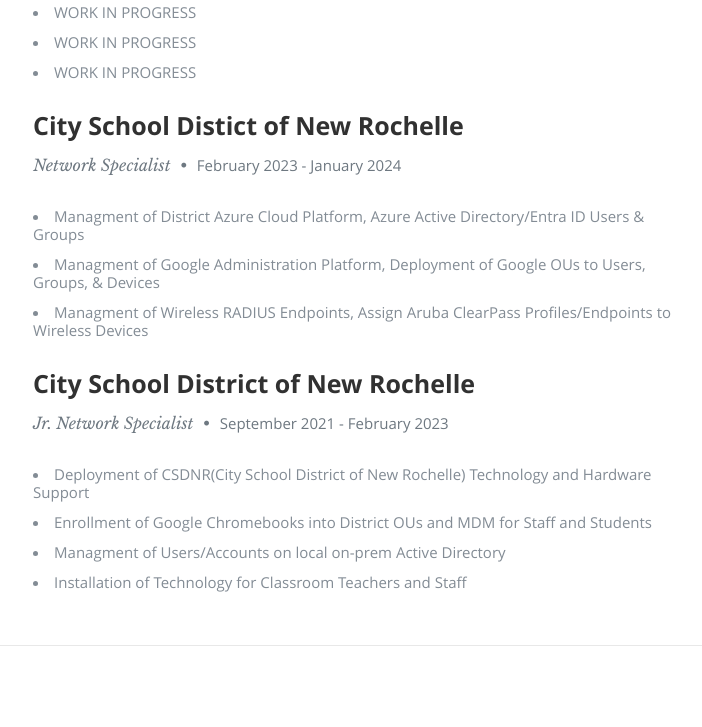
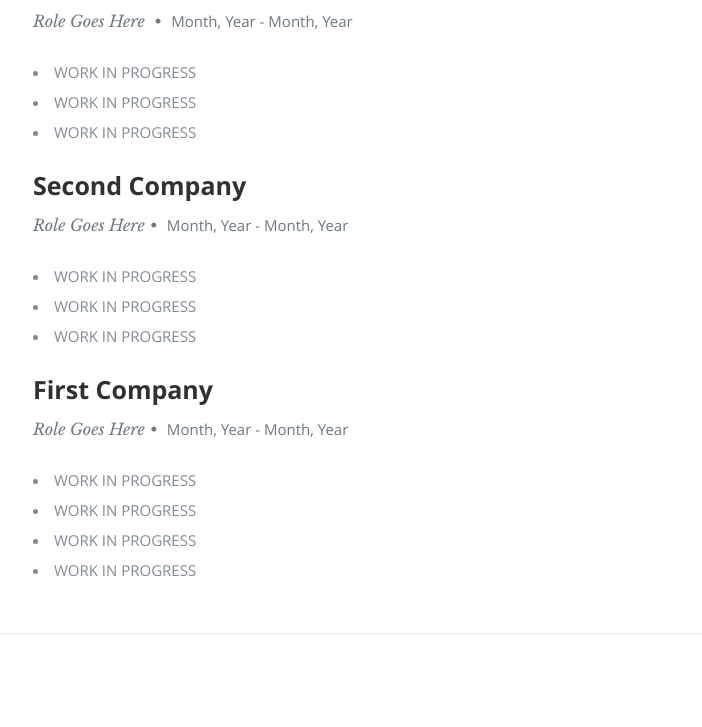
Before and after one commit to duvalleblanc/Resume, a plain HTML site: page frontend/index.html in a window 1280 px wide. Shown: the part 1896-2623 px from the top of the page, without its empty margins (372-1074 px from the left). Drawn offline with nearby package versions, Linux system fonts and the light colour scheme.

Commit message:
Updated HTML

```diff
--- a/frontend/index.html
+++ b/frontend/index.html
@@ -95,7 +95,7 @@
 
          </br>
       </br>
-       I built this page as part of the <span><a href="https://github.com/madebygps/cgc-azure-resume">Cloud Guru Azure Resume Challenge.</a></span>
+       The Repo containing my edited Template can be found on my Github. <span><a href="https://github.com/duvalleblanc/Resume">Cloud Resume Template</a></span>
 
 
          </div> <!-- end .main-col -->
@@ -166,7 +166,9 @@
                   <p class="info">Role Goes Here <span>&bull;</span> <em class="date">Month, Year - Month, Year</em></p>
 
                   <p>
-                  <li>WORK IN PROGRESS</li>
+                     <li>WORK IN PROGRESS</li>
+                     <li>WORK IN PROGRESS</li>
+                     <li>WORK IN PROGRESS</li>
                   </p>
 
                </div>
@@ -211,13 +213,13 @@
 
                <div class="twelve columns">
 
-                  <h3>City School Distict of New Rochelle</h3>
-                  <p class="info">Network Specialist <span>&bull;</span> <em class="date">February 2023 - January 2024</em></p>
+                  <h3>Second Company</h3>
+                  <p class="info"> Role Goes Here<span>&bull;</span> <em class="date">Month, Year - Month, Year</em></p>
 
                   <p>
-                  <li>Managment of District Azure Cloud Platform, Azure Active Directory/Entra ID Users & Groups</li>
-                  <li>Managment of Google Administration Platform, Deployment of Google OUs to Users, Groups, & Devices</li>
-                  <li>Managment of Wireless RADIUS Endpoints, Assign Aruba ClearPass Profiles/Endpoints to Wireless Devices</li>
+                  <li>WORK IN PROGRESS</li>
+                  <li>WORK IN PROGRESS</li>
+                  <li>WORK IN PROGRESS</li>
 
                   </p>
 
@@ -229,14 +231,14 @@
 
                <div class="twelve columns">
 
-                  <h3>City School District of New Rochelle</h3>
-                  <p class="info">Jr. Network Specialist <span>&bull;</span> <em class="date">September 2021 - February 2023</em></p>
+                  <h3>First Company </h3>
+                  <p class="info">Role Goes Here<span>&bull;</span> <em class="date">Month, Year - Month, Year</em></p>
 
                   <p>
-                  <li>Deployment of CSDNR(City School District of New Rochelle) Technology and Hardware Support</li>
-                  <li>Enrollment of Google Chromebooks into District OUs and MDM for Staff and Students</li>
-                  <li>Managment of Users/Accounts on local on-prem Active Directory</li>
-                  <li>Installation of Technology for Classroom Teachers and Staff</li>
+                  <li>WORK IN PROGRESS</li>
+                  <li>WORK IN PROGRESS</li>
+                  <li>WORK IN PROGRESS</li>
+                  <li>WORK IN PROGRESS</li>
 
                   </p>
 
```
Also changed, not shown: 1 other file.
